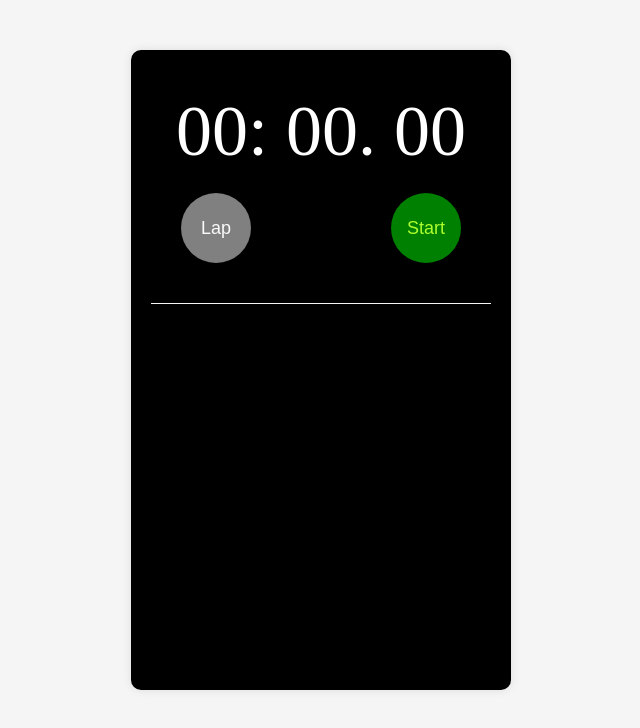
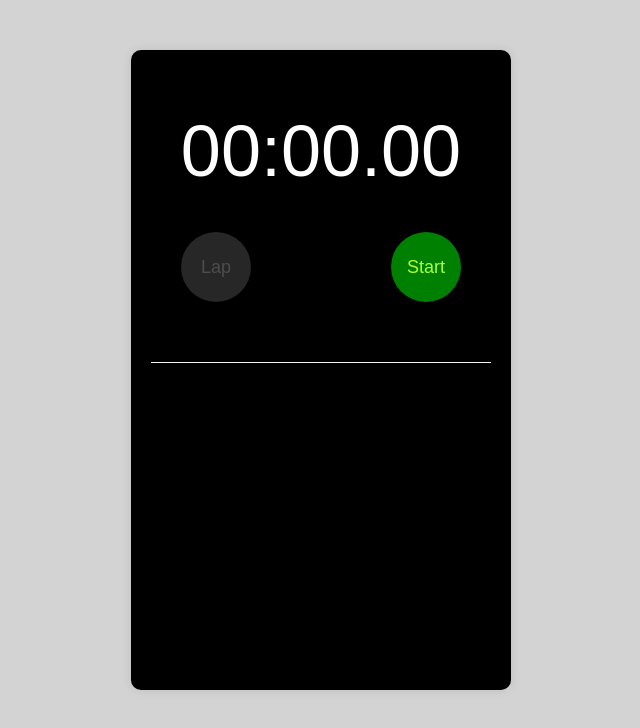
Before and after one commit to Zolboo123456/applestopwatch, a plain HTML site: page index.html in a window 1280 px wide. Shown: the whole page, without its empty margins (319-959 px from the left). Drawn offline with Linux system fonts and the light colour scheme.

Commit message:
leftSideButton opacity

```diff
--- a/index.css
+++ b/index.css
@@ -3,7 +3,8 @@ body {
   background-color: #f5f5f5;
   display: flex;
   justify-content: center;
-  /* font-family: ; */
+  font-family: sans-serif;
+  background-color: lightgrey;
 }
 
 .container {
@@ -23,13 +24,15 @@ body {
 .tsag {
   font-size: 72px;
   margin: 20px 0px;
+  font-weight: 80;
+  margin-top: 40px;
 }
 
 .tovchnuud {
   width: calc(100% - 60px);
   display: flex;
   justify-content: space-between;
-  margin: 0 30px;
+  margin: 20px 30px;
 }
 
 button {
@@ -44,6 +47,7 @@ button {
 
 #left-side-button {
   background-color: grey;
+  opacity: 30%;
   color: #fafafa;
 }
 
@@ -56,7 +60,8 @@ button {
   width: 100%;
   height: 1px;
   background-color: #f5f5f5;
-  margin: 40px 0px;
+  margin-top: 40px;
+  margin-bottom: 20px;
 }
 
 #laps {
--- a/index.js
+++ b/index.js
@@ -116,6 +116,8 @@ document.addEventListener("DOMContentLoaded", function () {
       lapTimerId = null;
 
       leftSideButton.innerText = "Lap";
+
+      leftSideButton.style.opacity = "30%";
     } else {
       // Lap Button
       if (lapTimerId) {
@@ -136,6 +138,7 @@ document.addEventListener("DOMContentLoaded", function () {
       rightSideButton.style.color = "white";
 
       leftSideButton.innerText = "Lap";
+      leftSideButton.style.opacity = "100%";
 
       if (laps.length === 0) {
         startLap();
```
Also changed, not shown: index.html (+4 -2 lines).
